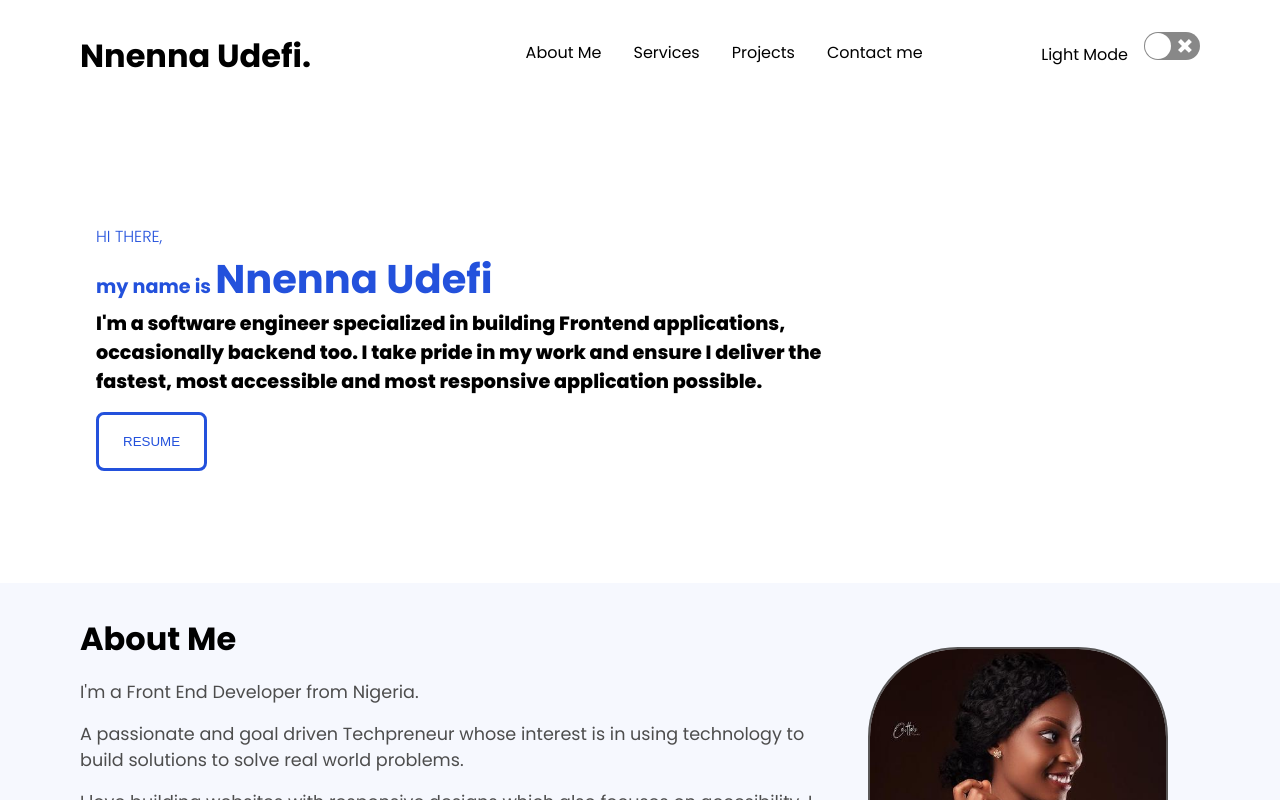
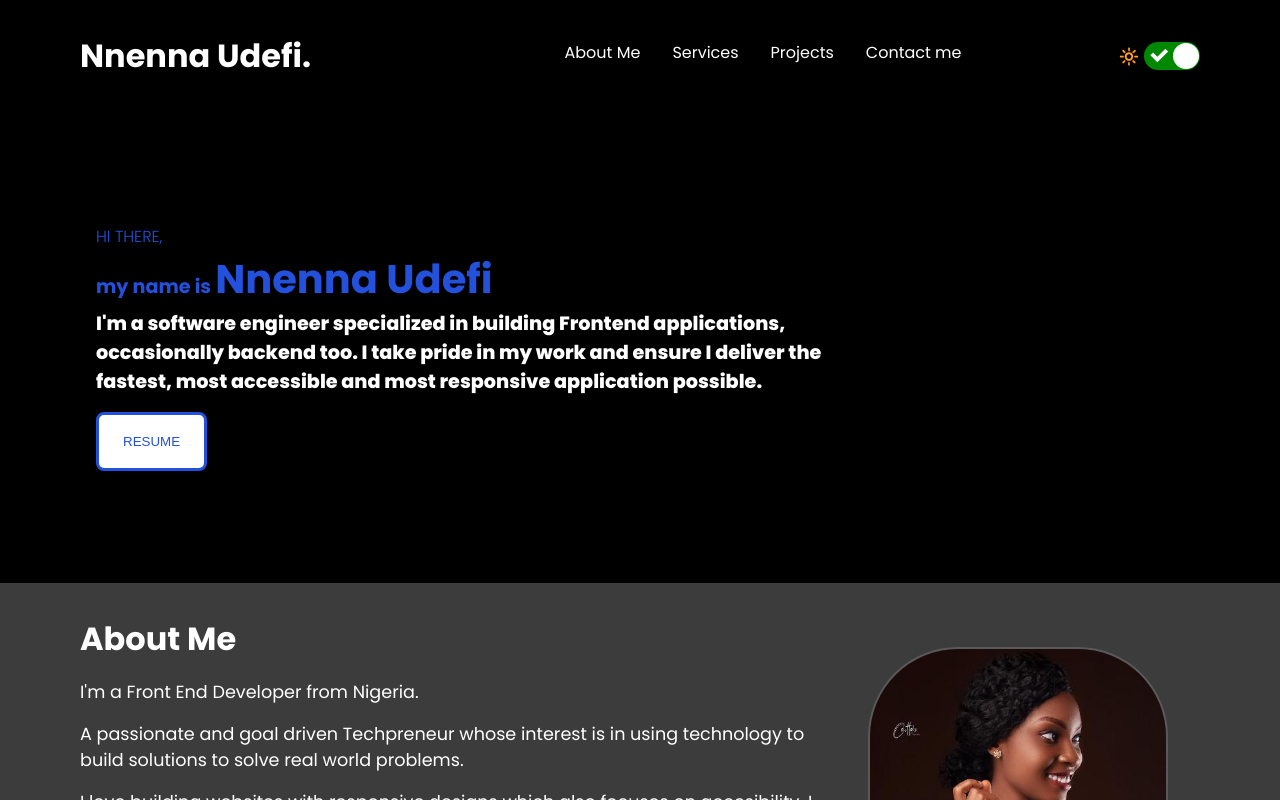
Before and after one commit to Nnenna-udefi/portfolio, a React (Create React App) app: page / in a window 1280 px wide. Shown: the top 800 px of the page. Built offline with nearby package versions, Linux system fonts and the light colour scheme.

Commit message:
changed theme lable

```diff
--- a/src/App.css
+++ b/src/App.css
@@ -2,12 +2,25 @@
   margin: 0;
   padding: 0;
   box-sizing: border-box;
-
 }
 
 .App {
   font-family: 'Poppins', sans-serif;
 }
+
+.switch {
+  display: inline-flex;
+  align-items: center;
+  justify-content: center;
+}
+
+.buttonTheme {
+  background-color: black;
+}
+.switch-label {
+  margin-right: 5px;
+}
+
 #light{
   background-color: #fff;
 }
--- a/src/components/home.js
+++ b/src/components/home.js
@@ -4,21 +4,20 @@ import About from './about';
 import Project from './project';
 import Services from './services';
 import Contact from './contact';
-// import SocialFollow from './SocialFollow';
 import { FontAwesomeIcon } from "@fortawesome/react-fontawesome";
 import { faLinkedin, faTwitter, faGithub } from '@fortawesome/free-brands-svg-icons';
 import ReactSwitch from "react-switch";
 import { useState } from 'react';
 import { createContext } from 'react';
-import nnennaUdefiCV from '../NNENNA_UDEFI_CV.pdf'
+import nnennaUdefiCV from '../NNENNA_UDEFI_CV.pdf';
 
 
 export const ThemeContext = createContext(null);
 
 function Home() {
-    const [theme, setTheme] = useState('light');
+    const [theme, setTheme] = useState('dark');
   const toggleTheme = () => {
-    //if the currrent theme is light i want to set it to dark, then if its light set it to dark
+    //if the currrent theme is light i want to set it to dark, then if its dark set it to light
     setTheme((curr) => (curr === "light" ? "dark" : "light"));
   };
   return (
@@ -45,8 +44,11 @@ function Home() {
 
 
             <div className='switch'>
-                <label>{ theme === "light" ? "Light Mode" : "Dark Mode" }</label>
-            <ReactSwitch onChange={toggleTheme} checked={theme === 'dark'}/>
+            <label className='switch-label'>
+                { theme === "light" ? "🌙" : "🔆" }
+            </label>
+            <ReactSwitch onChange={toggleTheme} checked={theme === 'dark'} className='buttonTheme'/>
+
             </div>
         </div>
 
@@ -70,40 +72,6 @@ function Home() {
         <About />
         <Services />
         <Project />
-        {/* <div className='testimonies'>
-            <div className='testimonies-title'>
-                <h1>Testimonies & Recommendations</h1>
-            </div>
-
-            <div className='rec'>
-
-            <div className='recommendation'>
-                <div className='recommendation-block'>
-                    <img src={Amy} alt='' />
-                    <h3>Osuamkpe Amy</h3>
-                    <p>Nnenna gets things done. She is very passionate about what he does and she's always fun to be with.</p>
-                </div>
-                <div className='recommendation-block'>
-                    <img src={Amy} alt='' />
-                    <h3>Osuamkpe Amy</h3>
-                    <p>Nnenna gets things done. She is very passionate about what he does and she's always fun to be with.</p>
-                </div>
-            </div>
-            <div className='recommendation'>
-                <div className='recommendation-block'>
-                    <img src={Amy} alt='' />
-                    <h3>Osuamkpe Amy</h3>
-                    <p>Nnenna gets things done. She is very passionate about what he does and she's always fun to be with.</p>
-                </div>
-                <div className='recommendation-block'>
-                    <img src={Amy} alt='' />
-                    <h3>Osuamkpe Amy</h3>
-                    <p>Nnenna gets things done. She is very passionate about what he does and She's always fun to be with.</p>
-                </div>
-            </div>
-            </div> */}
-        {/* </div> */}
-
         <Contact />
 
         <footer>
--- a/src/index.js
+++ b/src/index.js
@@ -6,7 +6,5 @@ import reportWebVitals from './reportWebVitals';
 
 
 ReactDOM.render(<App />, document.getElementById("root"));
-// If you want to start measuring performance in your app, pass a function
-// to log results (for example: reportWebVitals(console.log))
-// or send to an analytics endpoint. Learn more: https://bit.ly/CRA-vitals
+
 reportWebVitals();
```
Also changed, not shown: src/images/Amy.jpg (deleted).
